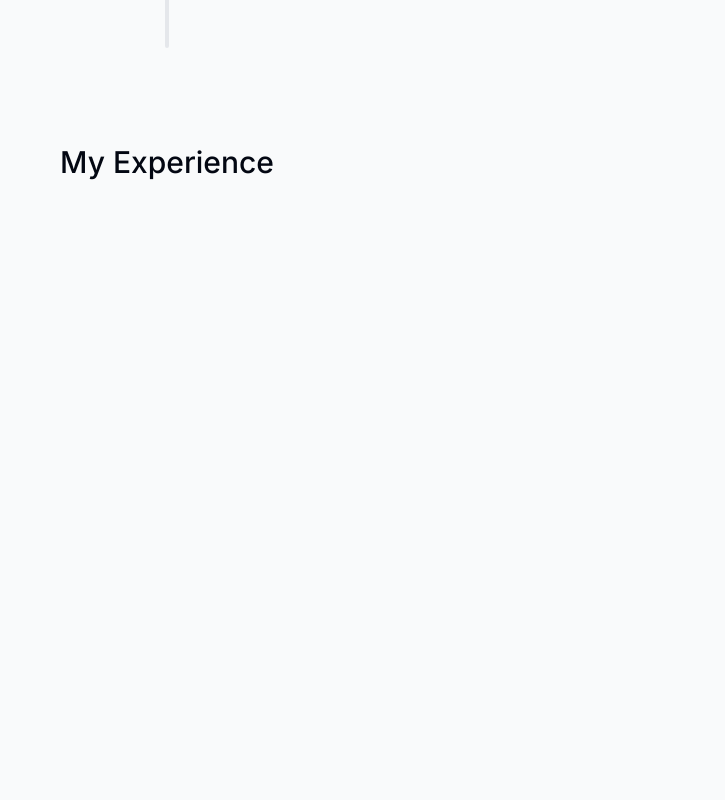
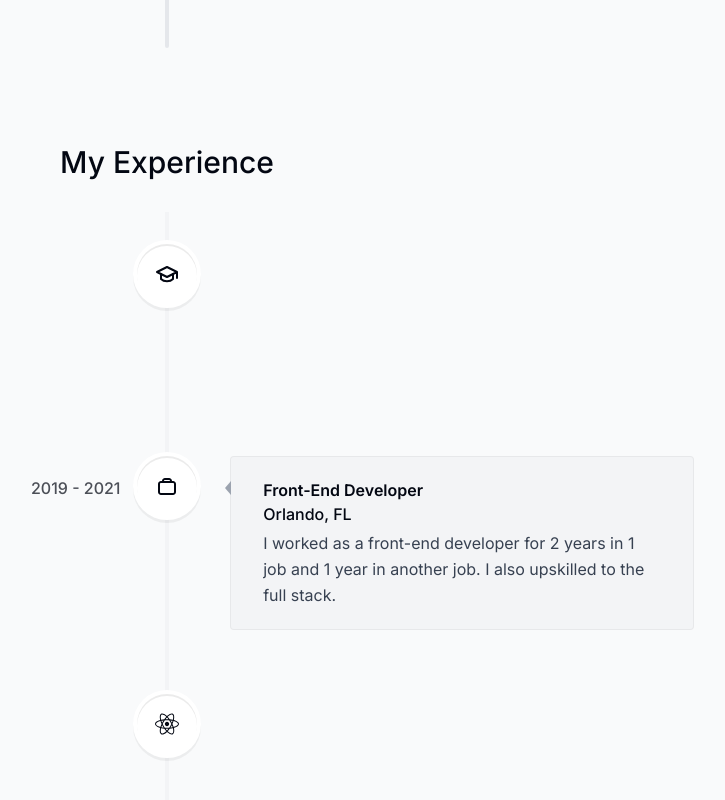
Before and after one commit to mrudulpatel/mrudulpatel-portfolio, a Next.js app: page / in a window 1280 px wide. Shown: the part 3472-4272 px from the top of the page, without its empty margins (473-1198 px from the left). Before the commit the page ends 3684 px from the top, so only its background shows below. Built offline with nearby package versions, Linux system fonts and the light colour scheme.

Commit message:
experience section

```diff
--- a/components/exp.tsx
+++ b/components/exp.tsx
@@ -1,24 +1,52 @@
 "use client";
-import useSectionInView from "@/lib/hooks";
+
 import React from "react";
 import SectionHeading from "./section-heading";
 import {
   VerticalTimeline,
   VerticalTimelineElement,
 } from "react-vertical-timeline-component";
+import "react-vertical-timeline-component/style.min.css";
 import { experiencesData } from "@/lib/data";
+import useSectionInView from "@/lib/hooks";
 
 export default function Experience() {
   const { ref } = useSectionInView("Experience");
+
   return (
-    <section id="experience" ref={ref}>
+    <section id="experience" ref={ref} className="scroll-mt-28 mb-28 sm:mb-40">
       <SectionHeading heading="My Experience" />
-      <VerticalTimeline>
-        {
-            // experiencesData.map((exp, i) => (
-
-            // ))
-        }
+      <VerticalTimeline lineColor="#f3f4f6" visible={true}>
+        {experiencesData.map((item, index) => {
+          return (
+            <VerticalTimelineElement
+              visible={true}
+              key={index}
+              contentStyle={{
+                background: "#f3f4f6",
+                boxShadow: "none",
+                border: "1px solid rgba(0, 0, 0, 0.05)",
+                textAlign: "left",
+                padding: "1.3rem 2rem",
+              }}
+              contentArrowStyle={{
+                borderRight: "0.4rem solid #9ca3af"
+              }}
+              date={item.date}
+              icon={item.icon}
+              iconStyle={{
+                background:"white",
+                fontSize: "1.5rem",
+              }}
+            >
+              <h3 className="font-semibold capitalize">{item.title}</h3>
+              <p className="font-normal !mt-0">{item.location}</p>
+              <p className="!mt-1 !font-normal text-gray-700">
+                {item.description}
+              </p>
+            </VerticalTimelineElement>
+          );
+        })}
       </VerticalTimeline>
     </section>
   );
```
